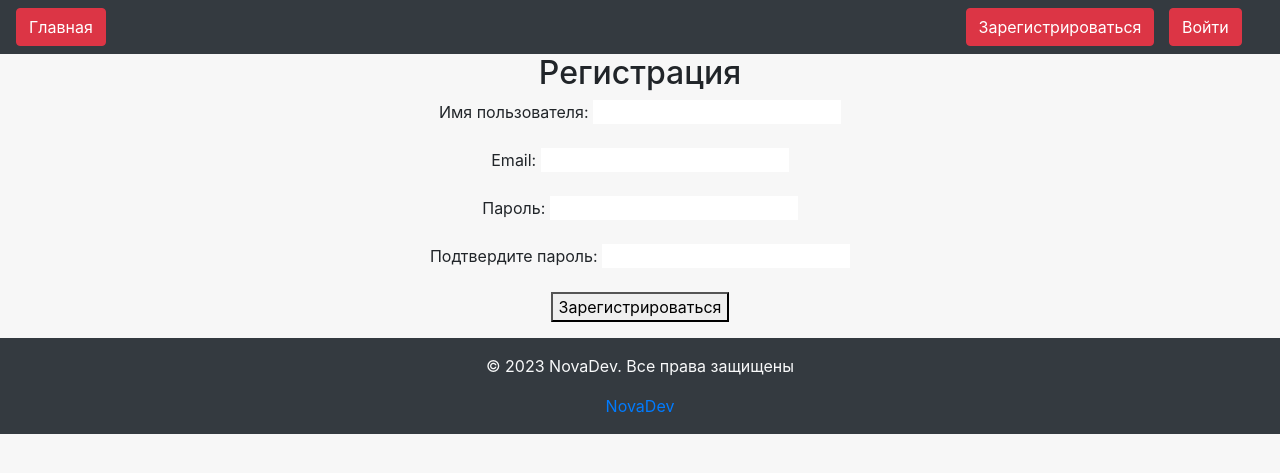
After one commit to Nova-Web-Development/pyshma, a Flask app: template templates/register.html in a window 1280 px wide. The commit adds this page. Shown: the top 473 px of the page. Run offline with Flask 3, Linux system fonts and the light colour scheme; the template is opened without the code that fills it, so the values that code supplies are empty; some libraries are stand-ins or nearby versions.

Commit message:
add register login tokens

```diff
--- a/main.py
+++ b/main.py
@@ -1,6 +1,9 @@
 from flask import Flask, render_template, request, redirect, jsonify
 from flask_mysqldb import MySQL
 import requests
+import hashlib
+from uuid import uuid4
+from random import randint as r
 
 
 API_IMGBB = '370326a03e29ac5d740481d473e46b20'
@@ -16,22 +19,71 @@ app.config['SQLALCHEMY_TRACK_MODIFICATIONS'] = False
 mysql = MySQL(app)
 
 
-@app.route('/getusers')
+def generateToken(length=20) -> str:
+    lettersLow = 'abcdefghigklmnopqrstuvwxyz'
+    lettersHigh = 'ABCDEFGHIJKLMNOPQRSTUVWXYZ'
+    nums = '1234567890'
+    string = ""
+    for i in range(length):
+        a = r(1, 3) == 1
+        if a == 1:
+            string += lettersLow[r(0, len(lettersLow) -1)]
+        elif a == 2:
+            string += lettersHigh[r(0, len(lettersHigh) -1)]
+        else:
+            string += nums[r(0, len(nums) -1)]
+    return string
+
+@app.route('/api/getusers')
 def get_users():
     cur = mysql.connection.cursor()
-    cur.execute('''SELECT * FROM users WHERE 1''')
+    cur.execute('''SELECT * FROM users WHERE 1;''')
     res = cur.fetchall()
     # return render_template('index.html')
+    return jsonify(res)
+
+@app.route('/api/getinfo', methods=['GET'])
+def isRegistered():
+    email = request.args.get('email')
+    values = (email)
+    cur = mysql.connection.cursor()
+    cur.execute('''SELECT * FROM users WHERE email == %s;''', values)
+    res = cur.fetchall()
     return list(res)
 
 
-@app.route('/register')
+@app.route('/register', methods=['POST', 'GET'])
 def register():
-    return 'Register'
+    if request.method == 'POST':
+        user_name = request.form['username']
+        email = request.form['email']
+        password = hashlib.md5(request.form['password1'].encode()).hexdigest()
+        cur = mysql.connection.cursor()
+        values = (user_name, email, password)
+        cur.execute('''INSERT INTO users (nickname, email, password) VALUES (%s, %s, %s);''', values)
+        mysql.connection.commit()
+        return redirect('/')
+    return render_template('register.html')
 
-@app.route('/login')
+@app.route('/login', methods=['POST', 'GET'])
 def login():
-    return 'Login'
+    if request.method == 'POST':
+        cur = mysql.connection.cursor()
+        email = request.form['email']
+        password = hashlib.md5(request.form['password'].encode()).hexdigest()
+        values = (email, password)
+        res = requests.get('http://localhost:5000/api/getusers').json()[0]
+        if res:
+            if password == res['password']:
+                values = (int(res['id']), generateToken())
+                print(values)
+                cur.execute('''INSERT INTO tokens (user_id, token) VALUES (%s, %s);''', values)
+                mysql.connection.commit()
+                return redirect('/')
+            else:
+                return redirect('/login')
+
+    return render_template('login.html')
 
 
 @app.route('/')
@@ -50,7 +102,7 @@ def form():
     return render_template('form.html')
 
 
-@app.route('/loadimage', methods=['POST', 'GET'])
+@app.route('/api/loadimage', methods=['POST', 'GET'])
 def load_image():
     if request.method == 'POST':
         image_path = request.files['ticket']
--- a/static/css/styles.css
+++ b/static/css/styles.css
@@ -1,4 +1,4 @@
-body {
+ body {
     width: auto;
     height: auto;
     padding: initial;
--- /dev/null
+++ b/static/js/register.js
@@ -0,0 +1,19 @@
+console.log(123);
+
+function verifyPassword() {
+  var pw1 = document.getElementById("password1").value;
+  var pw2 = document.getElementById("password2").value;
+  //check empty password field
+  if(pw1 != pw2) {
+     document.getElementById("message").innerHTML = "Пароли различаются!";
+     return false;
+  }
+
+ //minimum password length validation
+  if(pw1.length < 8) {
+     document.getElementById("message").innerHTML = "Пароль должен содержать не менее 8 символов!";
+     return false;
+  }
+
+  console.log(123);
+}
--- /dev/null
+++ b/templates/register.html
@@ -0,0 +1,33 @@
+{% extends 'base.html' %}
+{% block title %}
+<script src="/static/js/register.js"></script>
+{% endblock title %}
+{% block body %}
+<div class="container text-center">
+    <h2>Регистрация</h2>
+    <form onsubmit="return verifyPassword()" method="post">
+        <div class="form-group">
+            <label for="username">Имя пользователя:</label>
+            <input type="text" id="username" name="username" required>
+        </div>
+        <div class="form-group">
+            <label for="email">Email:</label>
+            <input type="email" id="email" name="email" required>
+        </div>
+        <div class="form-group">
+            <label for="password1">Пароль:</label>
+            <input type="password" id="password1" name="password1" required>
+        </div>
+        <div class="form-group">
+            <label for="password2">Подтвердите пароль:</label>
+            <input type="password" id="password2" name="password2" required>
+        </div>
+        <div class="form-group">
+            <span id = "message" style="color:red"> </span>
+        </div>
+        <div class="form-group">
+            <button type="submit" value="Submit">Зарегистрироваться</button>
+        </div>
+    </form>
+</div>
+{% endblock %}
--- /dev/null
+++ b/test.py
@@ -0,0 +1,3 @@
+import requests
+
+print(requests.get('http://localhost:5000/api/getusers').json()[0]['id'])
```
Also changed, not shown: templates/login.html (added, +19 -0 lines).
